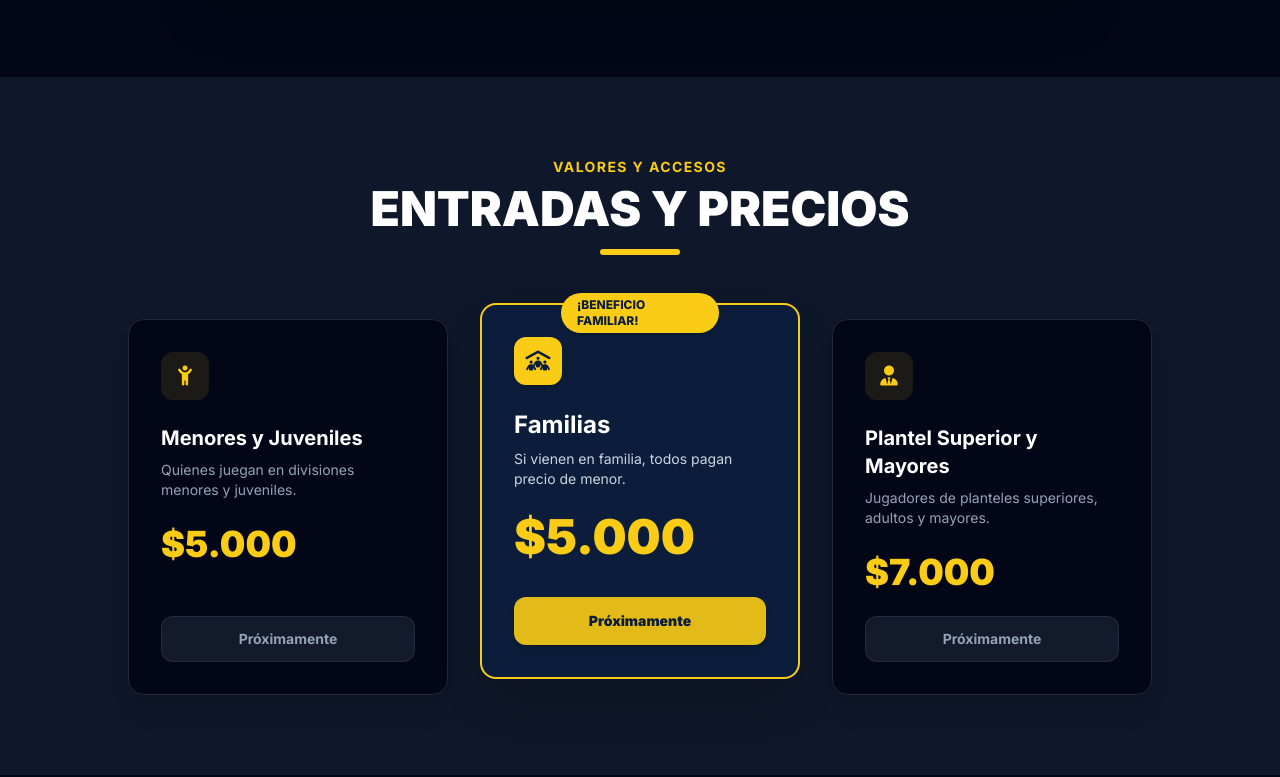
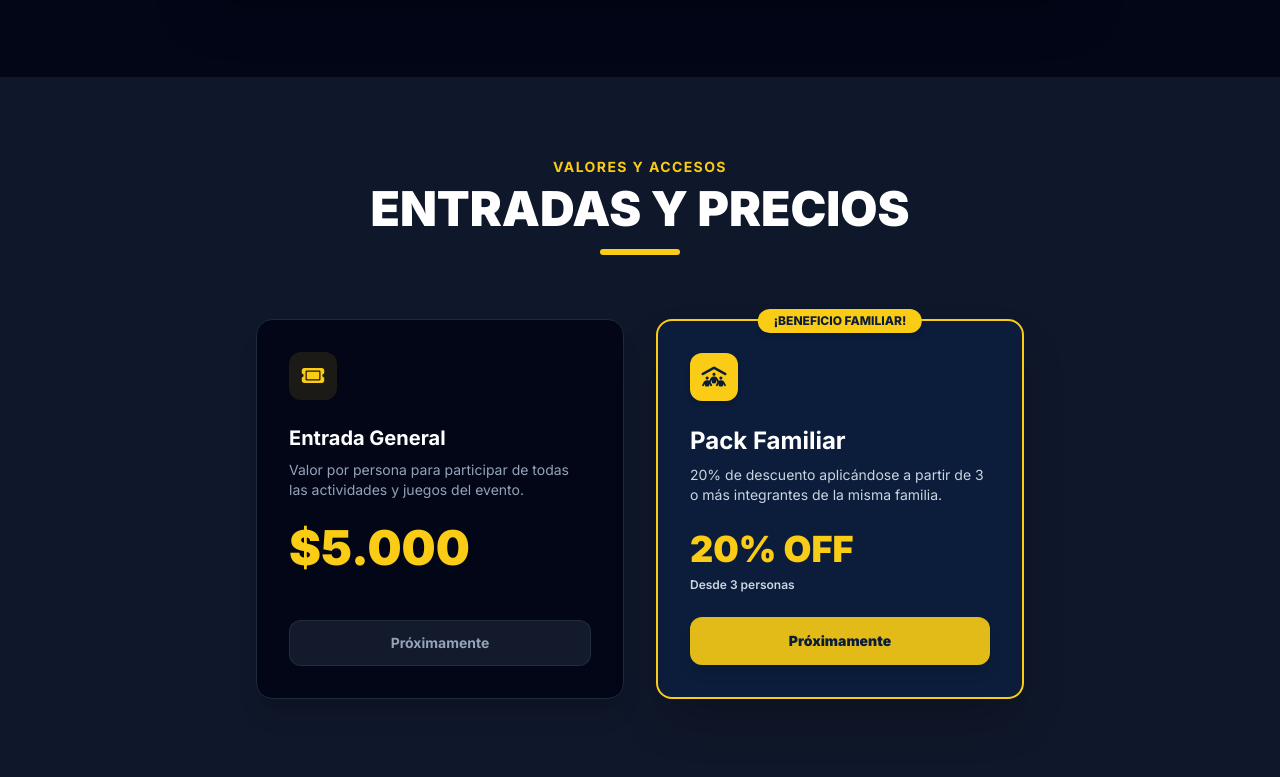
Before and after one commit to dltmili/olimpiadas-crbv, a plain HTML site: page index.html in a window 1280 px wide. Shown: the part 2915-3692 px from the top of the page. Drawn offline with nearby package versions, Linux system fonts and the light colour scheme.

Commit message:
Add files via upload

```diff
--- a/index.html
+++ b/index.html
@@ -29,12 +29,8 @@
     <link href="https://fonts.googleapis.com/css2?family=Inter:wght@300;400;600;700;800;900&display=swap" rel="stylesheet">
     <style>
         body { font-family: 'Inter', sans-serif; }
-        .hero-gradient {
-            background: linear-gradient(135deg, #0b1d3a 0%, #071224 100%);
-        }
-        .gold-glow {
-            box-shadow: 0 0 25px rgba(251, 191, 36, 0.3);
-        }
+        .hero-gradient { background: linear-gradient(135deg, #0b1d3a 0%, #071224 100%); }
+        .gold-glow { box-shadow: 0 0 25px rgba(251, 191, 36, 0.3); }
     </style>
 </head>
 <body class="bg-slate-900 text-slate-100 antialiased selection:bg-yellow-400 selection:text-slate-900">
@@ -70,24 +66,19 @@
 
     <!-- 1. Hero / Portada -->
     <section class="relative min-h-screen hero-gradient flex items-center justify-center pt-24 pb-16 overflow-hidden px-4">
-        <!-- Background decorative elements -->
         <div class="absolute -top-40 -left-40 w-96 h-96 bg-yellow-500/10 rounded-full blur-3xl pointer-events-none"></div>
         <div class="absolute -bottom-40 -right-40 w-96 h-96 bg-blue-500/10 rounded-full blur-3xl pointer-events-none"></div>
-
         <div class="max-w-4xl mx-auto text-center relative z-10 space-y-8">
             <div class="inline-flex items-center space-x-2 bg-slate-800/80 border border-yellow-500/30 px-4 py-2 rounded-full text-yellow-400 text-xs sm:text-sm font-semibold tracking-wide uppercase gold-glow">
                 <i class="fa-solid fa-calendar-days"></i>
                 <span>Sábado 12 de diciembre • 10:30 a 16 h</span>
             </div>
-
             <h1 class="text-5xl sm:text-7xl lg:text-8xl font-black tracking-tight text-white uppercase leading-none">
                 Olimpiadas <span class="text-yellow-400 block sm:inline">CRBV</span>
             </h1>
-
             <p class="text-xl sm:text-2xl text-slate-300 font-medium max-w-2xl mx-auto italic">
                 "Un día de todo el club, compartiendo"
             </p>
-
             <div class="flex flex-col sm:flex-row items-center justify-center gap-4 pt-4">
                 <a href="#inscripcion" class="w-full sm:w-auto bg-yellow-400 hover:bg-yellow-300 text-crbvBlue font-extrabold text-lg px-8 py-4 rounded-full shadow-xl transition-all transform hover:scale-105 inline-flex items-center justify-center space-x-3">
                     <i class="fa-solid fa-clock"></i>
@@ -98,7 +89,6 @@
                     <i class="fa-solid fa-arrow-down text-yellow-400"></i>
                 </a>
             </div>
-
             <div class="grid grid-cols-2 sm:grid-cols-3 gap-4 pt-12 max-w-2xl mx-auto text-center border-t border-slate-800">
                 <div class="p-4 bg-slate-800/40 rounded-xl border border-slate-800">
                     <span class="block text-3xl font-black text-yellow-400">4</span>
@@ -124,36 +114,27 @@
                 <h2 class="text-3xl sm:text-5xl font-black text-white uppercase">La Idea</h2>
                 <div class="w-20 h-1.5 bg-yellow-400 mx-auto mt-4 rounded-full"></div>
             </div>
-
             <div class="grid md:grid-cols-3 gap-8">
                 <div class="bg-slate-900 p-8 rounded-2xl border border-slate-800 shadow-xl hover:border-yellow-500/50 transition-all group">
                     <div class="w-14 h-14 bg-yellow-400/10 rounded-xl flex items-center justify-center text-yellow-400 text-2xl mb-6 group-hover:bg-yellow-400 group-hover:text-crbvBlue transition-all">
                         <i class="fa-solid fa-users"></i>
                     </div>
                     <h3 class="text-xl font-bold text-white mb-3">Juntar a todo el club</h3>
-                    <p class="text-slate-400 leading-relaxed">
-                        Un día divertido, sano y familiar para encontrarnos, compartir risas y disfrutar de las instalaciones del Club de Regatas Bella Vista.
-                    </p>
+                    <p class="text-slate-400 leading-relaxed"> Un día divertido, sano y familiar para encontrarnos, compartir risas y disfrutar de las instalaciones del Club de Regatas Bella Vista. </p>
                 </div>
-
                 <div class="bg-slate-900 p-8 rounded-2xl border border-slate-800 shadow-xl hover:border-yellow-500/50 transition-all group">
                     <div class="w-14 h-14 bg-yellow-400/10 rounded-xl flex items-center justify-center text-yellow-400 text-2xl mb-6 group-hover:bg-yellow-400 group-hover:text-crbvBlue transition-all">
                         <i class="fa-solid fa-face-smile-beam"></i>
                     </div>
                     <h3 class="text-xl font-bold text-white mb-3">Para todas las edades</h3>
-                    <p class="text-slate-400 leading-relaxed">
-                        Juegos y actividades pensados especialmente para chicos, grandes, jugadores experimentados y familias enteras. ¡Nadie se queda afuera!
-                    </p>
+                    <p class="text-slate-400 leading-relaxed"> Juegos y actividades pensados especialmente para chicos, grandes, jugadores experimentados y familias enteras. ¡Nadie se queda afuera! </p>
                 </div>
-
                 <div class="bg-slate-900 p-8 rounded-2xl border border-slate-800 shadow-xl hover:border-yellow-500/50 transition-all group">
                     <div class="w-14 h-14 bg-yellow-400/10 rounded-xl flex items-center justify-center text-yellow-400 text-2xl mb-6 group-hover:bg-yellow-400 group-hover:text-crbvBlue transition-all">
                         <i class="fa-solid fa-shield-halved"></i>
                     </div>
                     <h3 class="text-xl font-bold text-white mb-3">Rugby y Hockey Juntos</h3>
-                    <p class="text-slate-400 leading-relaxed">
-                        Los dos deportes estelares del club mezclados y integrados en los mismos equipos para potenciar la amistad y el compañerismo.
-                    </p>
+                    <p class="text-slate-400 leading-relaxed"> Los dos deportes estelares del club mezclados e integrados en los mismos equipos para potenciar la amistad y el compañerismo. </p>
                 </div>
             </div>
         </div>
@@ -168,9 +149,7 @@
                 <div class="w-20 h-1.5 bg-yellow-400 mx-auto mt-4 rounded-full"></div>
                 <p class="text-slate-300 mt-4 text-lg">Es un evento abierto para absolutamente todo el club.</p>
             </div>
-
             <div class="grid grid-cols-1 md:grid-cols-2 gap-8 max-w-4xl mx-auto">
-                <!-- Rugby -->
                 <div class="bg-crbvBlue p-8 rounded-2xl border border-blue-900/50 shadow-lg relative overflow-hidden">
                     <div class="absolute -right-10 -bottom-10 text-blue-950 text-9xl opacity-20 pointer-events-none">
                         <i class="fa-solid fa-football"></i>
@@ -188,8 +167,6 @@
                         <li class="flex items-center space-x-3"><i class="fa-solid fa-circle-check text-yellow-400"></i><span>Madres y padres</span></li>
                     </ul>
                 </div>
-
-                <!-- Hockey -->
                 <div class="bg-crbvBlue p-8 rounded-2xl border border-blue-900/50 shadow-lg relative overflow-hidden">
                     <div class="absolute -right-10 -bottom-10 text-blue-950 text-9xl opacity-20 pointer-events-none">
                         <i class="fa-solid fa-hockey-puck"></i>
@@ -219,29 +196,23 @@
                 <h2 class="text-3xl sm:text-5xl font-black text-white uppercase">¿Cómo Funciona?</h2>
                 <div class="w-20 h-1.5 bg-yellow-400 mx-auto mt-4 rounded-full"></div>
             </div>
-
-            <!-- Steps Grid -->
             <div class="grid md:grid-cols-3 gap-8 mb-16">
                 <div class="bg-slate-900 p-8 rounded-2xl border border-slate-800 text-center relative">
                     <div class="absolute -top-5 left-1/2 transform -translate-x-1/2 w-10 h-10 bg-yellow-400 text-crbvBlue font-black rounded-full flex items-center justify-center text-lg shadow-md">1</div>
                     <h3 class="text-xl font-bold text-white mt-4 mb-3">Inscripción</h3>
                     <p class="text-slate-400">Cada participante se anota completando el formulario online con sus datos y categoría.</p>
                 </div>
-
                 <div class="bg-slate-900 p-8 rounded-2xl border border-slate-800 text-center relative">
                     <div class="absolute -top-5 left-1/2 transform -translate-x-1/2 w-10 h-10 bg-yellow-400 text-crbvBlue font-black rounded-full flex items-center justify-center text-lg shadow-md">2</div>
                     <h3 class="text-xl font-bold text-white mt-4 mb-3">4 Equipos Únicos</h3>
                     <p class="text-slate-400">La organización arma 4 equipos mezclando deportes, edades y géneros con nombres representativos.</p>
                 </div>
-
                 <div class="bg-slate-900 p-8 rounded-2xl border border-slate-800 text-center relative">
                     <div class="absolute -top-5 left-1/2 transform -translate-x-1/2 w-10 h-10 bg-yellow-400 text-crbvBlue font-black rounded-full flex items-center justify-center text-lg shadow-md">3</div>
                     <h3 class="text-xl font-bold text-white mt-4 mb-3">Capitanes Estratégicos</h3>
                     <p class="text-slate-400">Definen de antemano quién participa en cada actividad para que todos jueguen y se diviertan.</p>
                 </div>
             </div>
-
-            <!-- Capitanes info block -->
             <div class="bg-crbvBlue border border-yellow-500/20 rounded-3xl p-8 sm:p-12 text-center max-w-4xl mx-auto shadow-2xl">
                 <span class="text-yellow-400 font-bold uppercase tracking-wider text-sm">Líderes de equipo</span>
                 <h3 class="text-3xl sm:text-4xl font-black text-white mt-2 mb-6">8 Capitanes en Total</h3>
@@ -258,7 +229,7 @@
         </div>
     </section>
 
-    <!-- 5. Entradas y Precios -->
+    <!-- 5. Entradas y Precios (Actualizado con 5k general y desc familiar) -->
     <section id="entradas" class="py-20 bg-slate-900 px-4">
         <div class="max-w-7xl mx-auto">
             <div class="text-center max-w-3xl mx-auto mb-16">
@@ -266,25 +237,23 @@
                 <h2 class="text-3xl sm:text-5xl font-black text-white uppercase">Entradas y Precios</h2>
                 <div class="w-20 h-1.5 bg-yellow-400 mx-auto mt-4 rounded-full"></div>
             </div>
-
-            <div class="grid md:grid-cols-3 gap-8 max-w-5xl mx-auto">
-                <!-- Card 1 -->
+            <div class="grid md:grid-cols-2 gap-8 max-w-3xl mx-auto">
+                <!-- Card 1: Entrada General -->
                 <div class="bg-slate-950 rounded-2xl p-8 border border-slate-800 shadow-xl flex flex-col justify-between">
                     <div>
                         <div class="w-12 h-12 bg-yellow-400/10 rounded-xl flex items-center justify-center text-yellow-400 text-xl mb-6">
-                            <i class="fa-solid fa-child-reaching"></i>
+                            <i class="fa-solid fa-ticket"></i>
                         </div>
-                        <h3 class="text-xl font-bold text-white mb-2">Menores y Juveniles</h3>
-                        <p class="text-slate-400 text-sm mb-6">Quienes juegan en divisiones menores y juveniles.</p>
-                        <div class="text-4xl font-black text-yellow-400 mb-6">$5.000</div>
+                        <h3 class="text-xl font-bold text-white mb-2">Entrada General</h3>
+                        <p class="text-slate-400 text-sm mb-6">Valor por persona para participar de todas las actividades y juegos del evento.</p>
+                        <div class="text-5xl font-black text-yellow-400 mb-6">$5.000</div>
                     </div>
                     <div class="w-full bg-slate-800/60 text-slate-400 font-bold py-3 rounded-xl text-center text-sm border border-slate-700/50">
                         Próximamente
                     </div>
                 </div>
-
-                <!-- Card 2 (Featured Family) -->
-                <div class="bg-crbvBlue rounded-2xl p-8 border-2 border-yellow-400 shadow-2xl transform md:-translate-y-4 flex flex-col justify-between relative">
+                <!-- Card 2: Beneficio Familiar -->
+                <div class="bg-crbvBlue rounded-2xl p-8 border-2 border-yellow-400 shadow-2xl flex flex-col justify-between relative">
                     <div class="absolute -top-3 left-1/2 transform -translate-x-1/2 bg-yellow-400 text-crbvBlue font-extrabold text-xs uppercase px-4 py-1 rounded-full shadow-md">
                         ¡Beneficio Familiar!
                     </div>
@@ -292,26 +261,12 @@
                         <div class="w-12 h-12 bg-yellow-400 rounded-xl flex items-center justify-center text-crbvBlue text-xl mb-6 shadow-md">
                             <i class="fa-solid fa-people-roof"></i>
                         </div>
-                        <h3 class="text-2xl font-bold text-white mb-2">Familias</h3>
-                        <p class="text-slate-300 text-sm mb-6">Si vienen en familia, todos pagan precio de menor.</p>
-                        <div class="text-5xl font-black text-yellow-400 mb-6">$5.000</div>
+                        <h3 class="text-2xl font-bold text-white mb-2">Pack Familiar</h3>
+                        <p class="text-slate-300 text-sm mb-6">20% de descuento aplicándose a partir de 3 o más integrantes de la misma familia.</p>
+                        <div class="text-4xl font-black text-yellow-400 mb-2">20% OFF</div>
+                        <div class="text-xs text-slate-300 font-semibold mb-6">Desde 3 personas</div>
                     </div>
                     <div class="w-full bg-yellow-400/90 text-crbvBlue font-black py-3.5 rounded-xl text-center text-sm shadow-lg">
-                        Próximamente
-                    </div>
-                </div>
-
-                <!-- Card 3 -->
-                <div class="bg-slate-950 rounded-2xl p-8 border border-slate-800 shadow-xl flex flex-col justify-between">
-                    <div>
-                        <div class="w-12 h-12 bg-yellow-400/10 rounded-xl flex items-center justify-center text-yellow-400 text-xl mb-6">
-                            <i class="fa-solid fa-user-tie"></i>
-                        </div>
-                        <h3 class="text-xl font-bold text-white mb-2">Plantel Superior y Mayores</h3>
-                        <p class="text-slate-400 text-sm mb-6">Jugadores de planteles superiores, adultos y mayores.</p>
-                        <div class="text-4xl font-black text-yellow-400 mb-6">$7.000</div>
-                    </div>
-                    <div class="w-full bg-slate-800/60 text-slate-400 font-bold py-3 rounded-xl text-center text-sm border border-slate-700/50">
                         Próximamente
                     </div>
                 </div>
@@ -327,47 +282,37 @@
                 <h2 class="text-3xl sm:text-5xl font-black text-white uppercase">Los Juegos del Día</h2>
                 <div class="w-20 h-1.5 bg-yellow-400 mx-auto mt-4 rounded-full"></div>
             </div>
-
-            <!-- Games Grid -->
             <div class="grid sm:grid-cols-2 lg:grid-cols-4 gap-6 mb-16">
                 <div class="bg-slate-900 p-6 rounded-2xl border border-slate-800">
                     <div class="text-yellow-400 text-3xl mb-4"><i class="fa-solid fa-futbol"></i></div>
                     <h3 class="text-lg font-bold text-white mb-2">Penales de Fútbol</h3>
                     <p class="text-slate-400 text-sm">Campeonato por equipos con máxima emoción frente al arco.</p>
                 </div>
-
                 <div class="bg-slate-900 p-6 rounded-2xl border border-slate-800">
                     <div class="text-yellow-400 text-3xl mb-4"><i class="fa-solid fa-brain"></i></div>
                     <h3 class="text-lg font-bold text-white mb-2">Trivia del Club</h3>
                     <p class="text-slate-400 text-sm">Preguntas desafiantes sobre la historia y vivencias del CRBV.</p>
                 </div>
-
                 <div class="bg-slate-900 p-6 rounded-2xl border border-slate-800">
                     <div class="text-yellow-400 text-3xl mb-4"><i class="fa-solid fa-bullseye"></i></div>
                     <h3 class="text-lg font-bold text-white mb-2">Torneo de Drop</h3>
                     <p class="text-slate-400 text-sm">Precisión absoluta con la pelota ovalada a los palos.</p>
                 </div>
-
                 <div class="bg-slate-900 p-6 rounded-2xl border border-slate-800">
                     <div class="text-yellow-400 text-3xl mb-4"><i class="fa-solid fa-sack-xmark"></i></div>
                     <h3 class="text-lg font-bold text-white mb-2">Carrera de Bolsa</h3>
                     <p class="text-slate-400 text-sm">Un clásico indiscutido para todas las edades y risas aseguradas.</p>
                 </div>
             </div>
-
-            <!-- Extra ideas badge -->
             <div class="text-center bg-slate-900/60 p-6 rounded-2xl border border-slate-800 max-w-3xl mx-auto mb-20 text-slate-300 text-sm">
                 <span class="font-bold text-yellow-400">Y muchas sorpresas más:</span> Tirar de la soga, postas, slalom con palo de hockey, lanzamiento de line y búsqueda del tesoro.
             </div>
-
-            <!-- 7. El Partido del Día (Highlight) -->
             <div class="bg-gradient-to-r from-crbvBlue to-slate-900 border-2 border-yellow-400/40 rounded-3xl p-8 sm:p-12 shadow-2xl max-w-4xl mx-auto relative overflow-hidden">
                 <div class="absolute -right-20 -top-20 w-64 h-64 bg-yellow-400/10 rounded-full blur-3xl pointer-events-none"></div>
                 <div class="text-center mb-8">
                     <span class="bg-yellow-400 text-crbvBlue text-xs font-black uppercase px-4 py-1.5 rounded-full">Al Mediodía (12:50 a 13:20 hs)</span>
                     <h3 class="text-3xl sm:text-4xl font-black text-white mt-4 uppercase">El Partido del Día</h3>
                 </div>
-
                 <div class="flex flex-col sm:flex-row items-center justify-center gap-6 text-center">
                     <div class="bg-slate-900/80 px-8 py-6 rounded-2xl border border-slate-800 flex-1 w-full">
                         <i class="fa-solid fa-football text-yellow-400 text-3xl mb-2"></i>
@@ -379,10 +324,7 @@
                         <h4 class="text-xl font-bold text-white">Plantel de Hockey</h4>
                     </div>
                 </div>
-
-                <p class="text-center text-slate-300 font-medium mt-8">
-                    Emocionante partido de hockey mixto enfrentando a los planteles superiores de rugby y hockey.
-                </p>
+                <p class="text-center text-slate-300 font-medium mt-8"> Emocionante partido de hockey mixto enfrentando a los planteles superiores de rugby y hockey. </p>
             </div>
         </div>
     </section>
@@ -395,8 +337,6 @@
                 <h2 class="text-3xl sm:text-5xl font-black text-white uppercase">Cronograma Tentativo</h2>
                 <div class="w-20 h-1.5 bg-yellow-400 mx-auto mt-4 rounded-full"></div>
             </div>
-
-            <!-- Timeline -->
             <div class="space-y-6">
                 <div class="bg-slate-950 p-6 rounded-2xl border border-slate-800 flex flex-col sm:flex-row items-start sm:items-center justify-between gap-4">
                     <div class="flex items-center space-x-4">
@@ -408,7 +348,6 @@
                     </div>
                     <span class="text-xs uppercase tracking-wider bg-slate-900 text-slate-400 px-3 py-1 rounded-full border border-slate-800">Inicio</span>
                 </div>
-
                 <div class="bg-slate-950 p-6 rounded-2xl border border-slate-800 flex flex-col sm:flex-row items-start sm:items-center justify-between gap-4">
                     <div class="flex items-center space-x-4">
                         <div class="bg-yellow-400 text-crbvBlue font-black px-4 py-2 rounded-xl text-lg">11:00 hs</div>
@@ -419,7 +358,6 @@
                     </div>
                     <span class="text-xs uppercase tracking-wider bg-slate-900 text-slate-400 px-3 py-1 rounded-full border border-slate-800">Competencia</span>
                 </div>
-
                 <div class="bg-crbvBlue p-6 rounded-2xl border border-yellow-500/40 flex flex-col sm:flex-row items-start sm:items-center justify-between gap-4 shadow-lg">
                     <div class="flex items-center space-x-4">
                         <div class="bg-yellow-400 text-crbvBlue font-black px-4 py-2 rounded-xl text-lg">12:50 hs</div>
@@ -430,7 +368,6 @@
                     </div>
                     <span class="text-xs uppercase tracking-wider bg-yellow-400 text-crbvBlue font-bold px-3 py-1 rounded-full">Destacado</span>
                 </div>
-
                 <div class="bg-slate-950 p-6 rounded-2xl border border-slate-800 flex flex-col sm:flex-row items-start sm:items-center justify-between gap-4">
                     <div class="flex items-center space-x-4">
                         <div class="bg-yellow-400 text-crbvBlue font-black px-4 py-2 rounded-xl text-lg">13:20 hs</div>
@@ -441,7 +378,6 @@
                     </div>
                     <span class="text-xs uppercase tracking-wider bg-slate-900 text-slate-400 px-3 py-1 rounded-full border border-slate-800">Descanso</span>
                 </div>
-
                 <div class="bg-slate-950 p-6 rounded-2xl border border-slate-800 flex flex-col sm:flex-row items-start sm:items-center justify-between gap-4">
                     <div class="flex items-center space-x-4">
                         <div class="bg-yellow-400 text-crbvBlue font-black px-4 py-2 rounded-xl text-lg">14:00 hs</div>
@@ -452,7 +388,6 @@
                     </div>
                     <span class="text-xs uppercase tracking-wider bg-slate-900 text-slate-400 px-3 py-1 rounded-full border border-slate-800">Competencia</span>
                 </div>
-
                 <div class="bg-slate-950 p-6 rounded-2xl border border-slate-800 flex flex-col sm:flex-row items-start sm:items-center justify-between gap-4">
                     <div class="flex items-center space-x-4">
                         <div class="bg-yellow-400 text-crbvBlue font-black px-4 py-2 rounded-xl text-lg">15:30 hs</div>
@@ -475,10 +410,7 @@
                 <span>Apertura de inscripciones próximamente</span>
             </span>
             <h2 class="text-4xl sm:text-6xl font-black text-white uppercase">Sumate con tu familia</h2>
-            <p class="text-slate-300 text-lg">
-                El formulario online estará disponible muy pronto. Vení a compartir un día inolvidable con todo el club el sábado 12 de diciembre de 10:30 a 16 h.
-            </p>
-
+            <p class="text-slate-300 text-lg"> El formulario online estará disponible muy pronto. Vení a compartir un día inolvidable con todo el club el sábado 12 de diciembre de 10:30 a 16 h. </p>
             <div class="bg-slate-900/90 p-8 sm:p-10 rounded-3xl border border-slate-800 shadow-2xl text-center">
                 <div class="py-8 space-y-4">
                     <div class="w-16 h-16 bg-yellow-400/10 text-yellow-400 border border-yellow-400/30 rounded-full flex items-center justify-center text-3xl mx-auto shadow-lg">
@@ -487,9 +419,7 @@
                     <h3 class="text-2xl font-black text-white">Inscripciones aún no habilitadas</h3>
                     <p class="text-slate-300 max-w-md mx-auto">Muy pronto habilitaremos el formulario oficial para que puedas anotarte y asegurar tu lugar en las Olimpiadas CRBV.</p>
                     <div class="pt-4">
-                        <span class="inline-block bg-slate-800 text-slate-400 font-bold px-6 py-3 rounded-xl text-sm border border-slate-700">
-                            Próximamente disponible
-                        </span>
+                        <span class="inline-block bg-slate-800 text-slate-400 font-bold px-6 py-3 rounded-xl text-sm border border-slate-700"> Próximamente disponible </span>
                     </div>
                 </div>
             </div>
@@ -510,19 +440,5 @@
         </div>
     </footer>
 
-    <!-- Scripting for interactivity -->
-    <script>
-        function handleSubmit(event) {
-            event.preventDefault();
-            document.getElementById('formInscripcion').style.display = 'none';
-            document.getElementById('successMessage').classList.remove('hidden');
-        }
-
-        function resetForm() {
-            document.getElementById('formInscripcion').reset();
-            document.getElementById('formInscripcion').style.display = 'block';
-            document.getElementById('successMessage').classList.add('hidden');
-        }
-    </script>
 </body>
 </html>
```
